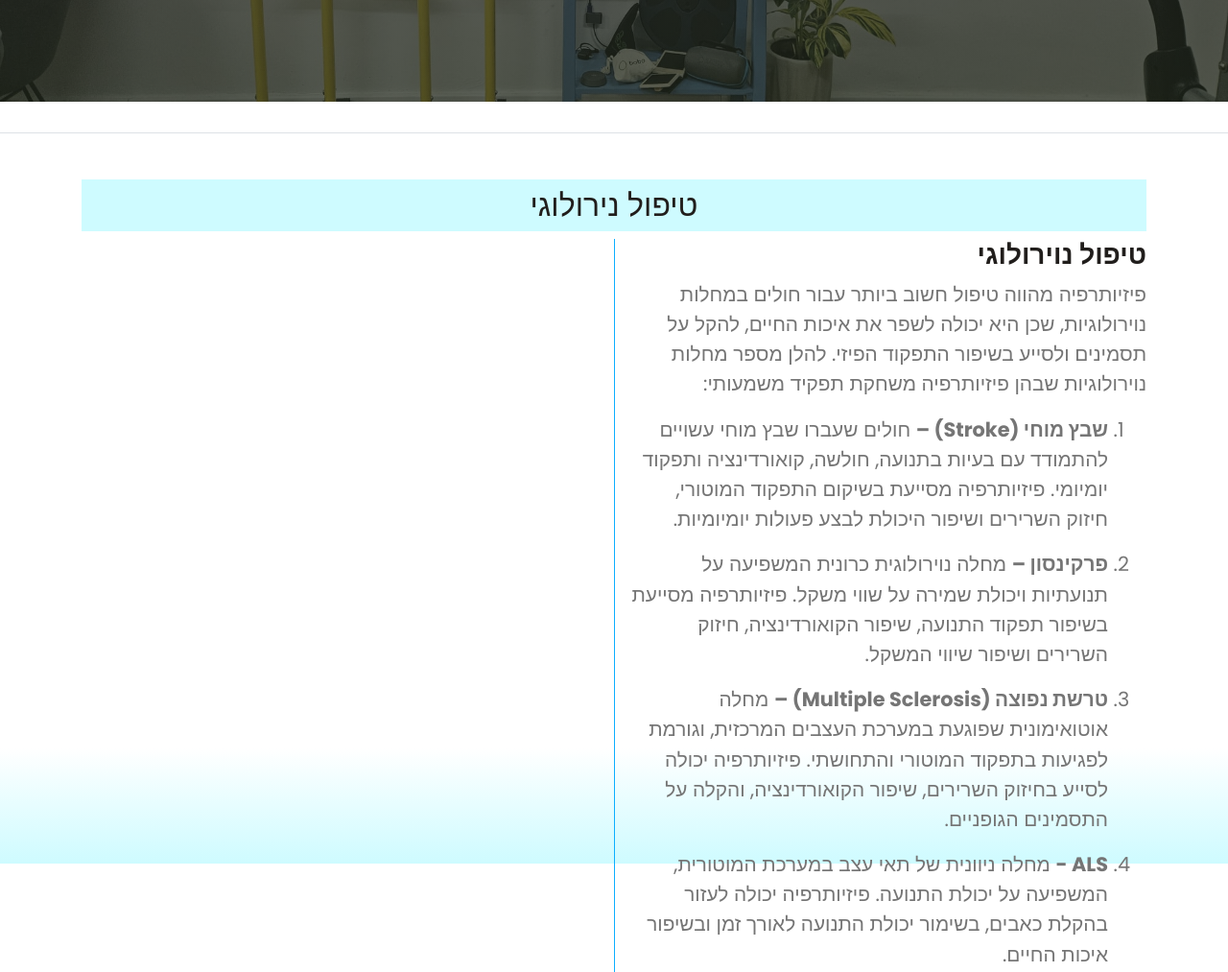
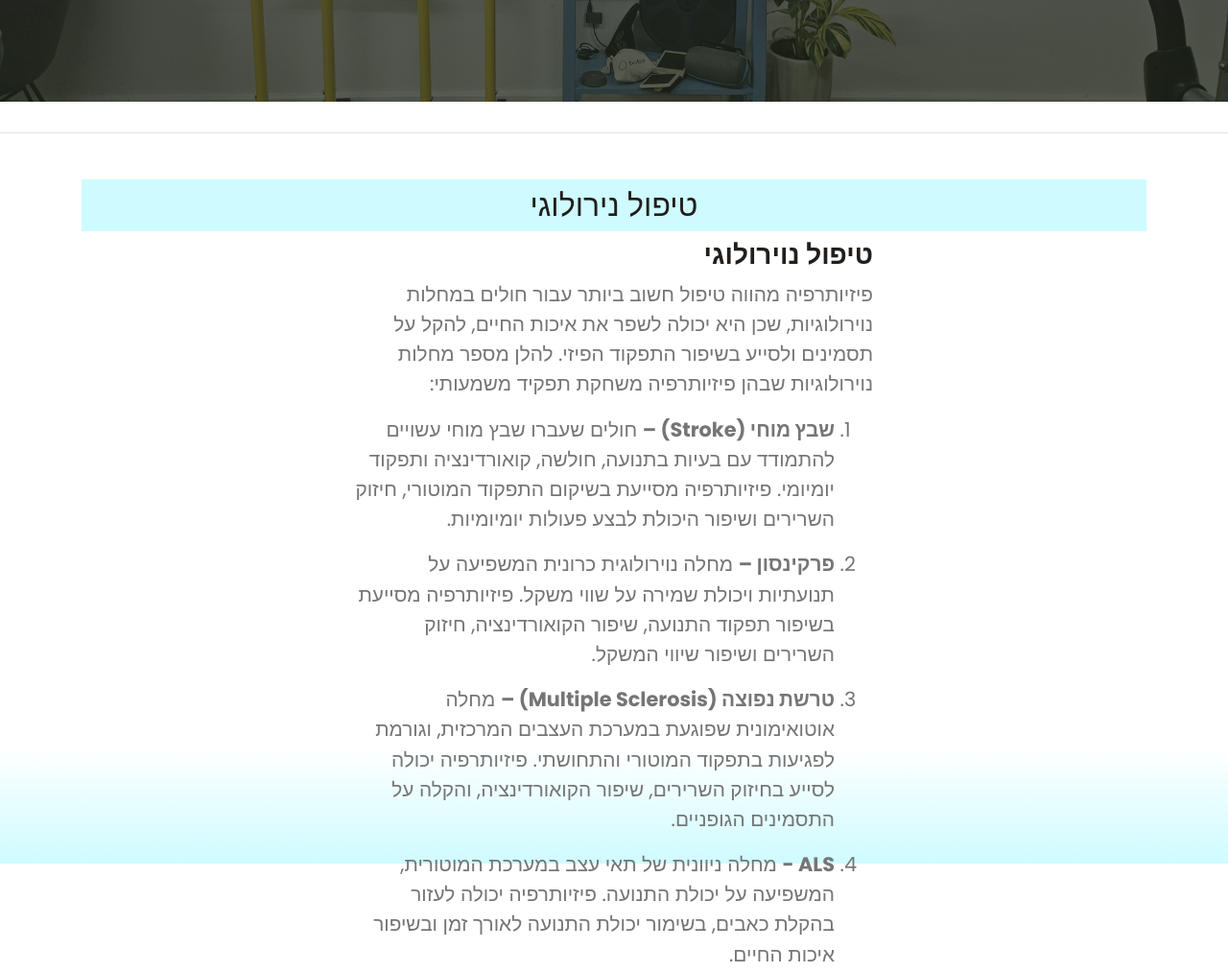
Before and after one commit to danielLublinsky/ram-physiotherapy, a website: page public/serviceNeurology.html in a window 1280 px wide. Shown: the part 700-1713 px from the top of the page at 96% size. Drawn offline with nearby package versions, Linux system fonts and the light colour scheme.

Commit message:
added suppport to one page insted of 2

```diff
--- a/public/js/main.js
+++ b/public/js/main.js
@@ -1,6 +1,7 @@
 function loadMarkdownTextBlock(targetId, markdownTitle, urlLeft, urlRight) {
-  // Validate that inputs are URLs
+  // Validate that inputs are URLs or empty strings
   const validateUrl = (url) => {
+    if (url === "") return false; // Treat empty string as invalid
     try {
       new URL(url); // Throws an error if the URL is invalid
       return true;
@@ -9,8 +10,11 @@ function loadMarkdownTextBlock(targetId, markdownTitle, urlLeft, urlRight) {
     }
   };
 
-  if (!validateUrl(urlLeft) || !validateUrl(urlRight)) {
-    console.error("Invalid URL(s) provided for Markdown files.");
+  const leftUrlValid = validateUrl(urlLeft);
+  const rightUrlValid = validateUrl(urlRight);
+
+  if (!leftUrlValid && !rightUrlValid) {
+    console.error("Both URLs are invalid or empty. Nothing to display.");
     return;
   }
 
@@ -20,21 +24,25 @@ function loadMarkdownTextBlock(targetId, markdownTitle, urlLeft, urlRight) {
       if (!res.ok) throw new Error("Failed to fetch template.");
       return res.text();
     }),
-    fetch(urlLeft).then((res) => {
+    leftUrlValid
+      ? fetch(urlLeft).then((res) => {
           if (!res.ok)
             throw new Error(`Failed to fetch Markdown from URL: ${urlLeft}`);
           return res.text();
-    }),
-    fetch(urlRight).then((res) => {
+        })
+      : Promise.resolve(""),
+    rightUrlValid
+      ? fetch(urlRight).then((res) => {
           if (!res.ok)
             throw new Error(`Failed to fetch Markdown from URL: ${urlRight}`);
           return res.text();
-    }),
+        })
+      : Promise.resolve(""),
   ])
     .then(([template, markdownLeft, markdownRight]) => {
       const targetElement = document.getElementById(targetId);
       if (!targetElement) {
-        throw new Error(`Target element with ID "${targetId}" not found.`);
+        throw new Error(`Target element with ID \"${targetId}\" not found.`);
       }
       targetElement.innerHTML = template;
 
@@ -58,7 +66,8 @@ function loadMarkdownTextBlock(targetId, markdownTitle, urlLeft, urlRight) {
           ? marked.parse(markdown)
           : marked(markdown);
 
-      if (contentElementLeft) {
+      // Handle left content
+      if (leftUrlValid && contentElementLeft) {
         contentElementLeft.innerHTML = renderMarkdown(markdownLeft);
         const leftImage = contentElementLeft.querySelector("img");
         if (leftImage && imgElementLeft) {
@@ -66,9 +75,12 @@ function loadMarkdownTextBlock(targetId, markdownTitle, urlLeft, urlRight) {
           imgElementLeft.style.display = "block";
           leftImage.remove();
         }
+      } else if (contentElementLeft) {
+        contentElementLeft.parentElement.style.display = "none";
       }
 
-      if (contentElementRight) {
+      // Handle right content
+      if (rightUrlValid && contentElementRight) {
         contentElementRight.innerHTML = renderMarkdown(markdownRight);
         const rightImage = contentElementRight.querySelector("img");
         if (rightImage && imgElementRight) {
@@ -76,6 +88,17 @@ function loadMarkdownTextBlock(targetId, markdownTitle, urlLeft, urlRight) {
           imgElementRight.style.display = "block";
           rightImage.remove();
         }
+      } else if (contentElementRight) {
+        contentElementRight.parentElement.style.display = "none";
+      }
+
+      // Center the single available content
+      if (!leftUrlValid && rightUrlValid) {
+        contentElementRight.parentElement.classList.add("mx-auto");
+        contentElementRight.parentElement.style.float = "none";
+      } else if (leftUrlValid && !rightUrlValid) {
+        contentElementLeft.parentElement.classList.add("mx-auto");
+        contentElementLeft.parentElement.style.float = "none";
       }
     })
     .catch((error) =>
--- a/public/serviceNeurology.html
+++ b/public/serviceNeurology.html
@@ -94,8 +94,8 @@
         loadMarkdownTextBlock(
           "service-neurology",
           "טיפול נירולוגי",
-          "https://raw.githubusercontent.com/danielLublinsky/ram-physiotherapy/refs/heads/main/txt/serviceDocs/neurology-ServiceLeft.md",
-          "https://raw.githubusercontent.com/danielLublinsky/ram-physiotherapy/refs/heads/main/txt/serviceDocs/neurology-ServiceRight.md"
+          "https://raw.githubusercontent.com/danielLublinsky/ram-physiotherapy/refs/heads/main/txt/serviceDocs/neurology-ServiceRight.md",
+          ""
         );
       });
     </script>
```
Lines whose indentation alone changed are shown as unchanged.
